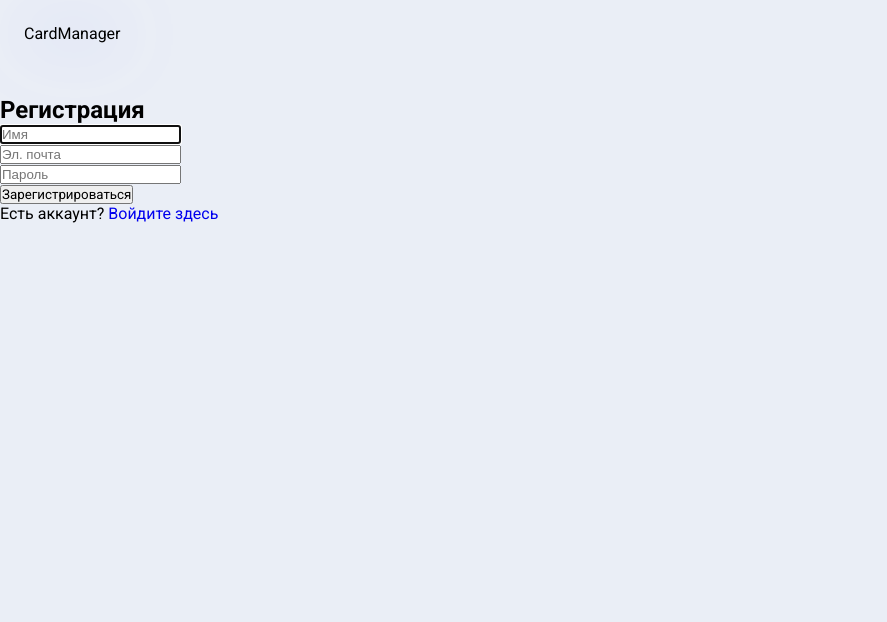
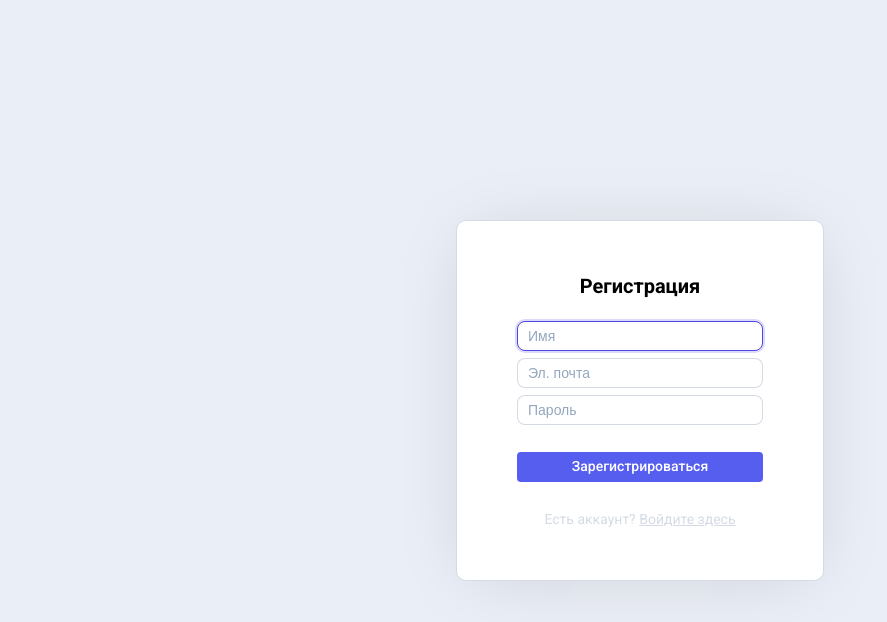
Before and after one commit to AnnaM-7777777/skypro-kanban, a React (Vite) app: page /register in a window 1280 px wide. Shown: the top 622 px of the page, without its empty margins (0-887 px from the left). Built offline with nearby package versions, Linux system fonts and the light colour scheme.

Commit message:
Добавлены стили к страницам авторизации и регистрации согласно макету

```diff
--- a/src/App.css
+++ b/src/App.css
@@ -81,13 +81,13 @@ ul li {
     color: #888;
 }
 
-.wrapper {
+/* .wrapper {
     max-width: 100%;
     width: 100vw;
     min-height: 100vh;
-    /* overflow: hidden;
-    background-color: #f1f1f1; */
-}
+    overflow: hidden;
+    background-color: #f1f1f1;
+} */
 
 ._hover01:hover {
     background-color: #565eef;
@@ -782,6 +782,7 @@ ul li {
 /* Центральное окно */
 .login-modal-content {
     width: 368px;
+    /* height: 329px; */
     border-radius: 10px;
     border: 0.7px solid #d4dbe5;
     box-shadow: 0px 4px 67px -12px #00000021;
@@ -831,17 +832,20 @@ ul li {
     color: #94a6be;
 }
 
-/* Сообщение ошибки */
-.login-modal-input--error {
-    border-color: #f84d4d !important;
+/* Бордер становится красным во время ошибки */
+.login-modal-input.error {
+    border-color: rgba(248, 77, 77, 1) !important;
 }
 
+/* Сообщение ошибки */
 .login-modal-error {
-    color: #f84d4d;
+    font-family: Arial;
+    font-weight: 400;
     font-size: 12px;
-    font-weight: 400;
+    line-height: 150%;
+    letter-spacing: -1%;
     text-align: center;
-    line-height: 1.4;
+    color: rgba(248, 77, 77, 1);
 }
 
 /* Кнопка "Войти" */
--- a/src/components/shared/AuthForm.jsx
+++ b/src/components/shared/AuthForm.jsx
@@ -67,70 +67,74 @@ export default function AuthForm({ isSignUp = false }) {
 
     return (
         <div className="bg">
-            <div className="modal">
-                <div className="logo">CardManager</div>
-                <div className="wrapper">
-                    <h2 className="title">
+            <div className="login-modal-overlay">
+                <div className="wrapper login-modal-content">
+                    <h2 className="login-modal-title">
                         {isSignUp ? "Регистрация" : "Вход"}
                     </h2>
 
-                    <form className="form" onSubmit={handleSubmit}>
-                        {error && <p className="error-message">{error}</p>}
-
+                    <form
+                        className="login-modal-form"
+                        onSubmit={handleSubmit}
+                    >
                         {isSignUp && (
-                            <div className="input-wrapper">
                             <input
                                 type="text"
                                 placeholder="Имя"
                                 value={name}
                                 onChange={(e) => setName(e.target.value)}
-                                    className={`form__input ${showNameError ? "error" : ""}`}
+                                className={`login-modal-input ${showNameError ? "error" : ""}`}
                                 autoFocus
                             />
-                            </div>
                         )}
 
-                        <div className="input-wrapper">
                         <input
                             type="email"
                             placeholder="Эл. почта"
                             value={email}
                             onChange={(e) => setEmail(e.target.value)}
-                                className={`form__input ${showEmailError ? "error" : ""}`}
+                            className={`login-modal-input ${showEmailError ? "error" : ""}`}
                             autoFocus={!isSignUp}
                         />
-                        </div>
 
-                        <div className="input-wrapper">
                         <input
                             type="password"
                             placeholder="Пароль"
                             value={password}
                             onChange={(e) => setPassword(e.target.value)}
-                                className={`form__input ${showPasswordError ? "error" : ""}`}
+                            className={`login-modal-input ${showPasswordError ? "error" : ""}`}
                         />
+
+                        <div className="login-modal-error">
+                            {error && <p>{error}</p>}
                         </div>
 
                         <button
                             type="submit"
-                            className="btn btn-secondary"
+                            className="btn login-modal-button"
                             disabled={isSubmitted && !allValid}
                         >
                             {isSignUp ? "Зарегистрироваться" : "Войти"}
                         </button>
 
-                        <div className="form-group">
+                        <div className="login-modal-footer">
                             {isSignUp ? (
                                 <p>
                                     Есть аккаунт?{" "}
-                                    <a href="/login" className="link">
+                                    <a
+                                        href="/login"
+                                        className="login-modal-link"
+                                    >
                                         Войдите здесь
                                     </a>
                                 </p>
                             ) : (
                                 <p>
                                     Нужно зарегистрироваться?{" "}
-                                    <a href="/register" className="link">
+                                    <a
+                                        href="/register"
+                                        className="login-modal-link"
+                                    >
                                         Регистрация
                                     </a>
                                 </p>
```
Lines whose indentation alone changed are shown as unchanged.
